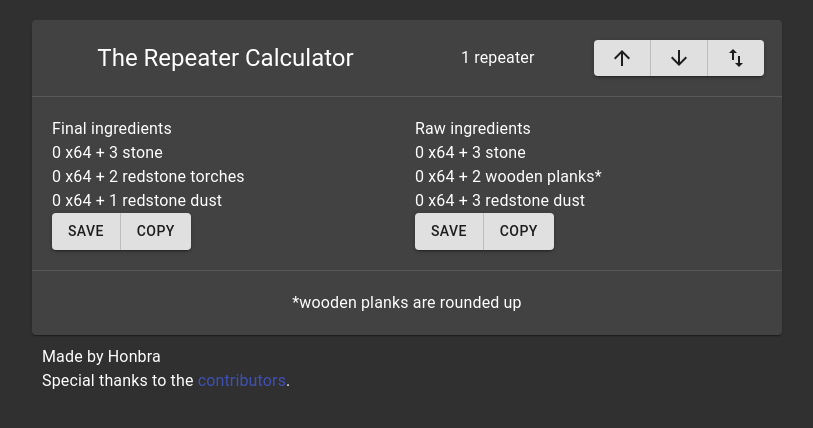
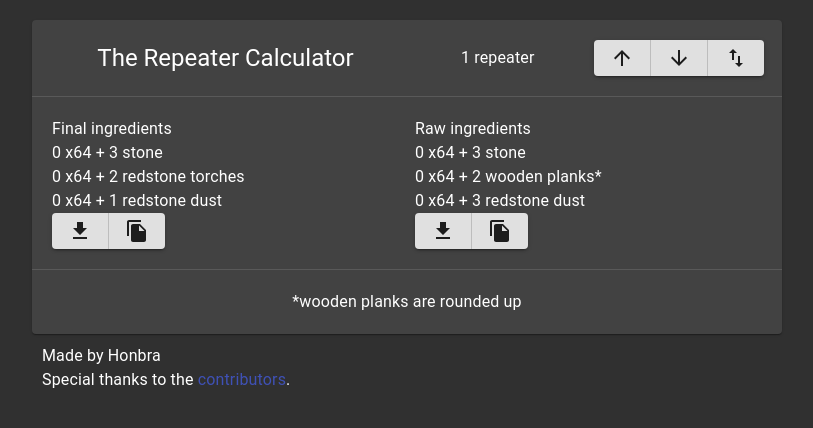
Before and after one commit to HonbraDev/repeater-counter, a React (Create React App) app: page / in a window 1280 px wide. Shown: the top 428 px of the page, without its empty margins (233-1046 px from the left). Built offline with nearby package versions, Linux system fonts and the light colour scheme.

Commit message:
Tooltips

```diff
--- a/src/App.tsx
+++ b/src/App.tsx
@@ -17,7 +17,8 @@ import {
   createStyles,
   createMuiTheme,
 } from "@material-ui/core/styles";
-import { ArrowUpward, ArrowDownward, ImportExport } from "@material-ui/icons";
+import { ArrowUpward, ArrowDownward, ImportExport, FileCopy, GetApp } from "@material-ui/icons";
+import Tooltip from '@material-ui/core/Tooltip';
 
 const useStyles = makeStyles(() =>
   createStyles({
@@ -103,12 +104,16 @@ function App() {
                   {prettyStacks(repeaterCount * 1)} redstone dust
                 </Typography>
                 <ButtonGroup variant="contained">
+                  <Tooltip title="Download as file">
                     <Button onClick={() => save(true)}>
-                    Save
+                      <GetApp />
                     </Button>
+                  </Tooltip>
+                  <Tooltip title="Copy to Clipboard">
                     <Button onClick={() => copy(true)}>
-                    Copy
+                      <FileCopy />
                     </Button>
+                  </Tooltip>
                 </ButtonGroup>
               </Grid>
               <Grid item className={classes.bottomSection}>
@@ -124,12 +129,16 @@ function App() {
                   {prettyStacks(repeaterCount * 3)} redstone dust
                 </Typography>
                 <ButtonGroup variant="contained">
+                  <Tooltip title="Download as file">
                     <Button onClick={() => save(false)}>
-                    Save
+                      <GetApp />
                     </Button>
+                  </Tooltip>
+                  <Tooltip title="Copy to Clipboard">
                     <Button onClick={() => copy(false)}>
-                    Copy
+                      <FileCopy />
                     </Button>
+                  </Tooltip>
                 </ButtonGroup>
               </Grid>
             </Grid>
```
Lines whose indentation alone changed are shown as unchanged.
